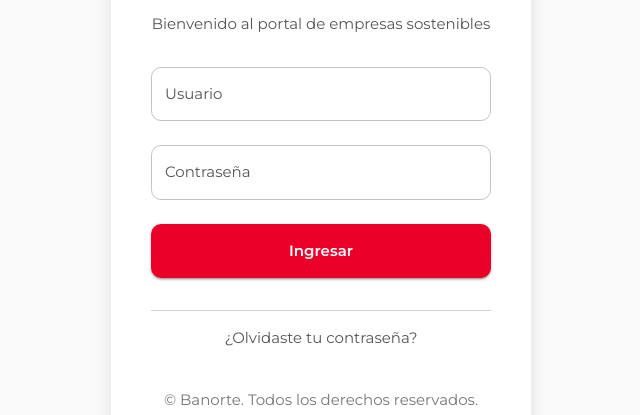
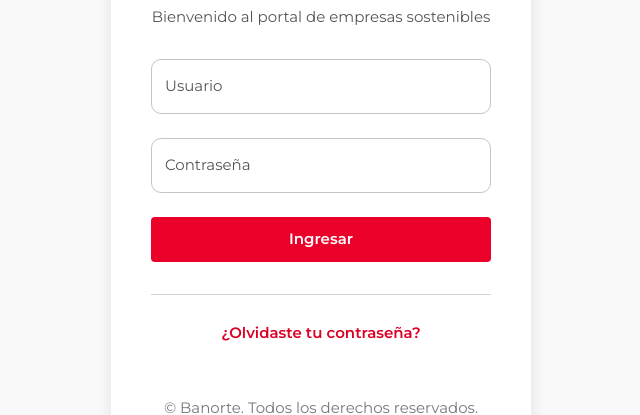
Before and after one commit to Adrian-TJ/Green-Check, a Next.js app: page /login in a window 1280 px wide. Shown: the part 294-709 px from the top of the page, without its empty margins (319-959 px from the left). Built offline with nearby package versions, Linux system fonts and the light colour scheme.

Commit message:
Button variants for mui

```diff
--- a/src/app/(auth)/login/page.tsx
+++ b/src/app/(auth)/login/page.tsx
@@ -64,7 +64,8 @@ export default function LoginPage(): React.JSX.Element {
           <Stack spacing={3}>
             <TextField label="Usuario" fullWidth />
             <TextField label="Contraseña" type="password" fullWidth />
-            <Button type="submit" variant="contained" fullWidth>
+            {/* Botón principal con variante de marca */}
+            <Button type="submit" variant="primary" fullWidth>
               Ingresar
             </Button>
           </Stack>
@@ -73,14 +74,12 @@ export default function LoginPage(): React.JSX.Element {
         {/* Opciones adicionales */}
         <Box mt={4}>
           <Divider sx={{ mb: 2 }} />
-          <Typography
-            variant="body2"
-            color="text.secondary"
-            textAlign="center"
-            sx={{ cursor: "pointer", "&:hover": { color: "primary.main" } }}
-          >
-            ¿Olvidaste tu contraseña?
-          </Typography>
+          {/* Enlace como botón terciario para heredar tipografía/hover del theme */}
+          <Box display="flex" justifyContent="center">
+            <Button variant="tertiary" disableRipple>
+              ¿Olvidaste tu contraseña?
+            </Button>
+          </Box>
         </Box>
 
         {/* Footer */}
--- a/src/theme/theme.ts
+++ b/src/theme/theme.ts
@@ -10,46 +10,50 @@ const WHITE = "#FFFFFF";
 
 // adicionales de la guía
 const POSITIVE_GREEN = "#6CC04A"; // success
-const ALERT_ORANGE = "#FF671B";   // alertas -> lo usaremos como error
-const NOTICE_AMBER = "#FFA400";   // avisos -> lo usaremos como warning
+const ALERT_ORANGE = "#FF671B";   // alertas -> lo usamos como error
+const NOTICE_AMBER = "#FFA400";   // avisos -> warning
 
-// Escala de grises coherente con UI
+// Grises UI
 const GRAY_900 = "#111111";
 const GRAY_700 = "#555555";
 const GRAY_500 = "#777777";
 const GRAY_300 = "#D0D5DD";
 const GRAY_50  = "#F9F9F9";
 
+// Específicos de botones del mock
+const OUTLINE_GRAY = "#323E48";   // secundario (outlined)
+const DISABLED_BG  = "#CFD2D3";
+const DISABLED_TXT = "#A2A9AD";
+
 // 🧱 Tema base
 const theme = createTheme({
   palette: {
-    primary: { main: BANORTE_RED, contrastText: WHITE },
+    primary:   { main: BANORTE_RED, contrastText: WHITE },
     secondary: { main: BANORTE_GRAY, contrastText: WHITE },
-    background: { default: GRAY_50, paper: WHITE },
-    text: { primary: GRAY_900, secondary: GRAY_700, disabled: GRAY_500 },
-    divider: GRAY_300,
+    background:{ default: GRAY_50, paper: WHITE },
+    text:      { primary: GRAY_900, secondary: GRAY_700, disabled: GRAY_500 },
+    divider:   GRAY_300,
 
-    // mapeo a la guía
     success: { main: POSITIVE_GREEN, contrastText: WHITE },
     error:   { main: ALERT_ORANGE,  contrastText: WHITE },
     warning: { main: NOTICE_AMBER,  contrastText: GRAY_900 },
     info:    { main: BANORTE_GRAY,  contrastText: WHITE },
   },
 
-  shape: { borderRadius: 10 }, // múltiplo de 5
+  shape: { borderRadius: 10 }, // por defecto; botones se ajustan abajo
 
   typography: {
-    // ✅ Usa Montserrat globalmente (ya cargada desde layout.tsx)
-    fontFamily: "'Montserrat'",
+    // Usa Montserrat globalmente (cargada en layout.tsx con next/font)
+    fontFamily: "'Montserrat','Roboto','Helvetica','Arial',sans-serif",
 
     // Escala 15/20/25/30/40 px
-    h3: { fontSize: "2.5rem", fontWeight: 700 },      // 40px
-    h4: { fontSize: "1.875rem", fontWeight: 700 },    // 30px
-    h5: { fontSize: "1.5625rem", fontWeight: 600 },   // 25px
-    body1: { fontSize: "1.25rem", fontWeight: 400 },  // 20px
-    body2: { fontSize: "0.9375rem", fontWeight: 400 },// 15px
-    caption: { fontSize: "0.9375rem", fontWeight: 400 }, // 15px
-    button: { fontSize: "0.9375rem", fontWeight: 600, textTransform: "none" },
+    h3:     { fontSize: "2.5rem",   fontWeight: 700 }, // 40px
+    h4:     { fontSize: "1.875rem", fontWeight: 700 }, // 30px
+    h5:     { fontSize: "1.5625rem",fontWeight: 600 }, // 25px
+    body1:  { fontSize: "1.25rem",  fontWeight: 400 }, // 20px
+    body2:  { fontSize: "0.9375rem",fontWeight: 400 }, // 15px
+    caption:{ fontSize: "0.9375rem",fontWeight: 400 }, // 15px
+    button: { fontSize: "0.9375rem",fontWeight: 600, textTransform: "none" }, // 15px
   },
 
   components: {
@@ -59,34 +63,85 @@ const theme = createTheme({
         a: { color: BANORTE_RED, textDecorationColor: BANORTE_RED },
       },
     },
+
+    // ⚡️ Botones con variantes de marca (primary, secondary, tertiary)
     MuiButton: {
       styleOverrides: {
         root: {
-          borderRadius: 10,
-          paddingBlock: 14, // altura múltiplo de 5
-          fontSize: "0.9375rem", // 15px
+          // medidas de la guía
+          borderRadius: 4,        // radios 4px (mock)
+          minHeight: 45,
+          paddingInline: 30,
+          fontSize: "0.9375rem",  // 15px
           fontWeight: 600,
-        },
-        containedPrimary: {
-          backgroundColor: BANORTE_RED,
-          "&:hover": { backgroundColor: BANORTE_RED_HOVER },
-        },
-        outlinedPrimary: {
-          borderColor: BANORTE_RED,
-          color: BANORTE_RED,
-          "&:hover": { borderColor: BANORTE_RED_HOVER, color: BANORTE_RED_HOVER },
+          textTransform: "none",
+          boxShadow: "none",
+          "&:active": { boxShadow: "none" },
         },
       },
+      variants: [
+        // PRIMARIO (contenedor rojo)
+        {
+          props: { variant: "primary" as any },
+          style: {
+            color: WHITE,
+            backgroundColor: BANORTE_RED,
+            border: "1px solid transparent",
+            "&:hover": { backgroundColor: BANORTE_RED_HOVER },
+            "&.Mui-disabled": {
+              backgroundColor: DISABLED_BG,
+              color: DISABLED_TXT,
+            },
+          },
+        },
+        // SECUNDARIO (outlined gris → hover rojo)
+        {
+          props: { variant: "secondary" as any },
+          style: {
+            color: OUTLINE_GRAY,
+            backgroundColor: "transparent",
+            border: `1px solid ${OUTLINE_GRAY}`,
+            "&:hover": {
+              color: BANORTE_RED_HOVER,
+              borderColor: BANORTE_RED_HOVER,
+              backgroundColor: "transparent",
+            },
+            "&.Mui-disabled": {
+              color: DISABLED_TXT,
+              borderColor: DISABLED_BG,
+            },
+          },
+        },
+        // TERCIARIO (texto rojo → hover con borde rojo)
+        {
+          props: { variant: "tertiary" as any },
+          style: {
+            color: BANORTE_RED_HOVER,
+            backgroundColor: "transparent",
+            border: "1px solid transparent",
+            "&:hover": {
+              borderColor: BANORTE_RED_HOVER,
+              backgroundColor: "transparent",
+            },
+            "&.Mui-disabled": {
+              color: DISABLED_TXT,
+              borderColor: "transparent",
+            },
+          },
+        },
+      ],
     },
+
     MuiTextField: {
       defaultProps: { variant: "outlined", fullWidth: true },
       styleOverrides: {
         root: {
-          "& .MuiInputBase-input": { fontSize: "0.9375rem" }, // 15px
-          "& .MuiInputLabel-root": { fontSize: "0.9375rem" }, // 15px
+          "& .MuiInputBase-input":  { fontSize: "0.9375rem" }, // 15px
+          "& .MuiInputLabel-root":  { fontSize: "0.9375rem" }, // 15px
         },
       },
     },
+
     MuiPaper: {
       styleOverrides: {
         root: {
@@ -96,13 +151,12 @@ const theme = createTheme({
         },
       },
     },
+
     MuiDivider: { styleOverrides: { root: { borderColor: GRAY_300 } } },
+
     MuiLink: {
       styleOverrides: {
-        root: {
-          color: BANORTE_RED,
-          "&:hover": { color: BANORTE_RED_HOVER },
-        },
+        root: { color: BANORTE_RED, "&:hover": { color: BANORTE_RED_HOVER } },
       },
     },
   },
--- /dev/null
+++ b/src/types/mui-button.d.ts
@@ -0,0 +1,9 @@
+import "@mui/material/Button";
+
+declare module "@mui/material/Button" {
+  interface ButtonPropsVariantOverrides {
+    primary: true;
+    secondary: true;
+    tertiary: true;
+  }
+}
```
